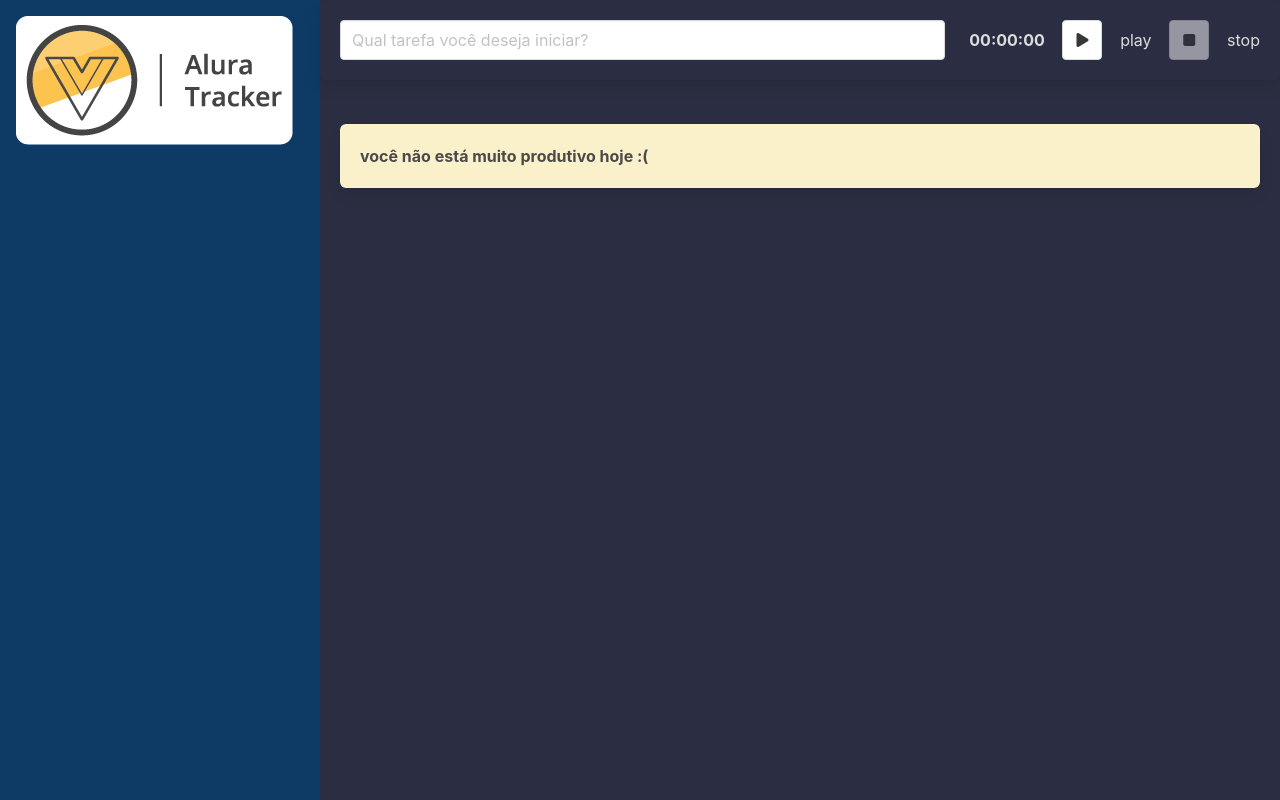
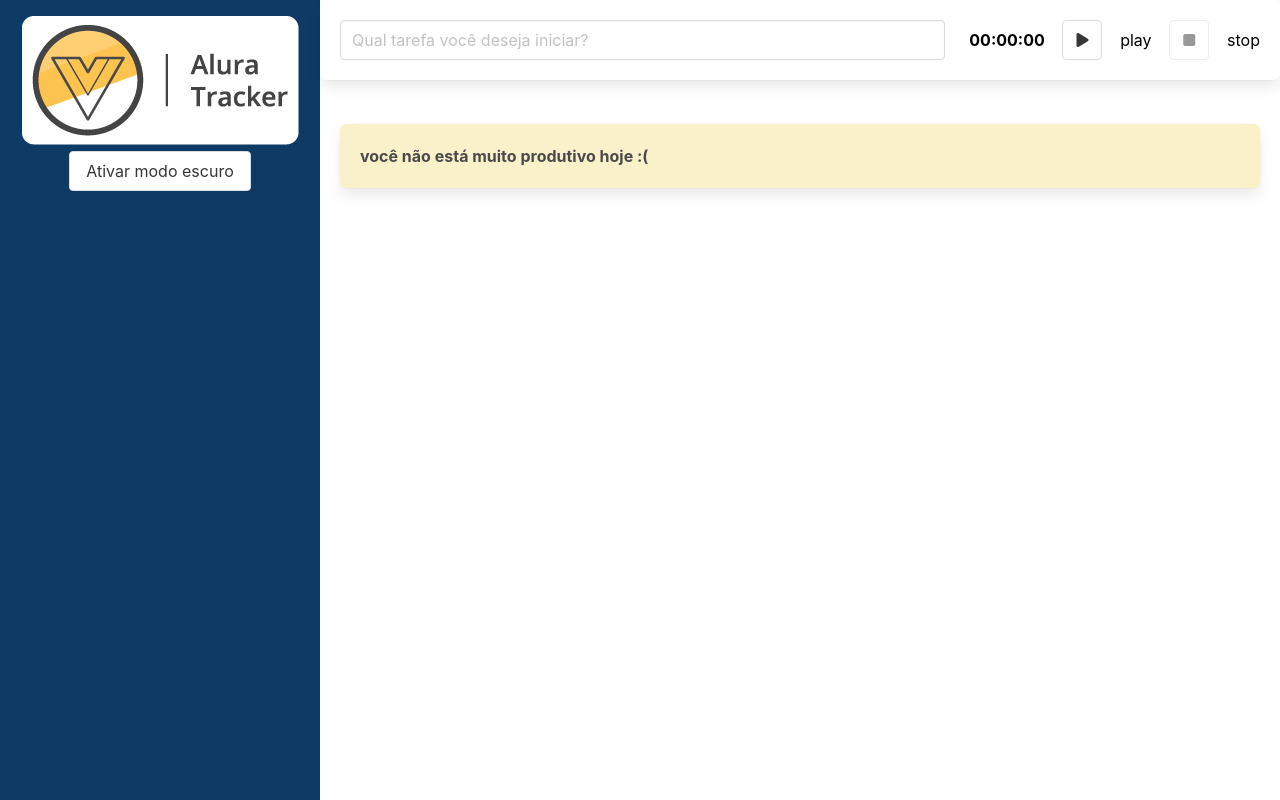
Before and after one commit to RebecaAssis/alura-tracker, a Vue app: page / in a window 1280 px wide. Built offline with nearby package versions, Linux system fonts and the light colour scheme.

Commit message:
Created the button with  functionality to change the theme.

```diff
--- a/src/App.vue
+++ b/src/App.vue
@@ -1,7 +1,7 @@
 <template>
-  <main class="columns is-gapless is-multiline modo-escuro">
+  <main class="columns is-gapless is-multiline" :class="{ 'modo-escuro': modoEscuroAtivo }">
     <div class="column is-one-quarter">
-      <BarraLateral />
+      <BarraLateral @aoTemaAlterado="trocarTema" />
     </div>
     <div class="column is-three-quarter conteudo">
       <FormularioTarefa @aoSalvarTarefa="salvarTarefa" />
@@ -34,7 +34,8 @@
 
   data() {
     return {
-      tarefas: [] as TaskInterface[]
+      tarefas: [] as TaskInterface[],
+      modoEscuroAtivo: false
     }
   },
 
@@ -47,6 +48,10 @@
   methods: {
     salvarTarefa(tarefa: TaskInterface) {
       this.tarefas.push(tarefa);
+    },
+
+    trocarTema(modoEscuroAtivo: boolean) {
+      this.modoEscuroAtivo = modoEscuroAtivo;
     }
   }
 });
--- a/src/components/BarraLateral.vue
+++ b/src/components/BarraLateral.vue
@@ -3,14 +3,40 @@
 		<h1>
 			<img src="@/assets/logo.png" alt="">
 		</h1>
+		<button class="button" @click="alterarTema">
+			{{ textoBotao }}
+		</button>
 	</header>
 </template>
 
 <script lang="ts">
 import { defineComponent } from "vue";
 
-    export default defineComponent ({
-        name: 'BarraLateral'
+export default defineComponent({
+	name: 'BarraLateral',
+	emits: ['aoTemaAlterado'],
+	data() {
+		return {
+			modoEscuroAtivo: false
+		}
+	},
+
+	computed: {
+		textoBotao() {
+			if (this.modoEscuroAtivo) {
+				return 'Desativar modo escuro'
+			}
+
+			return 'Ativar modo escuro'
+		}
+	},
+
+	methods: {
+		alterarTema() {
+			this.modoEscuroAtivo = !this.modoEscuroAtivo;
+			this.$emit('aoTemaAlterado', this.modoEscuroAtivo);
+		}
+	}
 })
 </script>
 
@@ -20,7 +46,9 @@
 	background: #0d3b66;
 	width: 100%;
 	height: 100vh;
+	text-align: center;
 }
+
 @media only screen and (max-width: 768px) {
 	header {
 		padding: 2.5rem;
```
Lines whose indentation alone changed are shown as unchanged.
